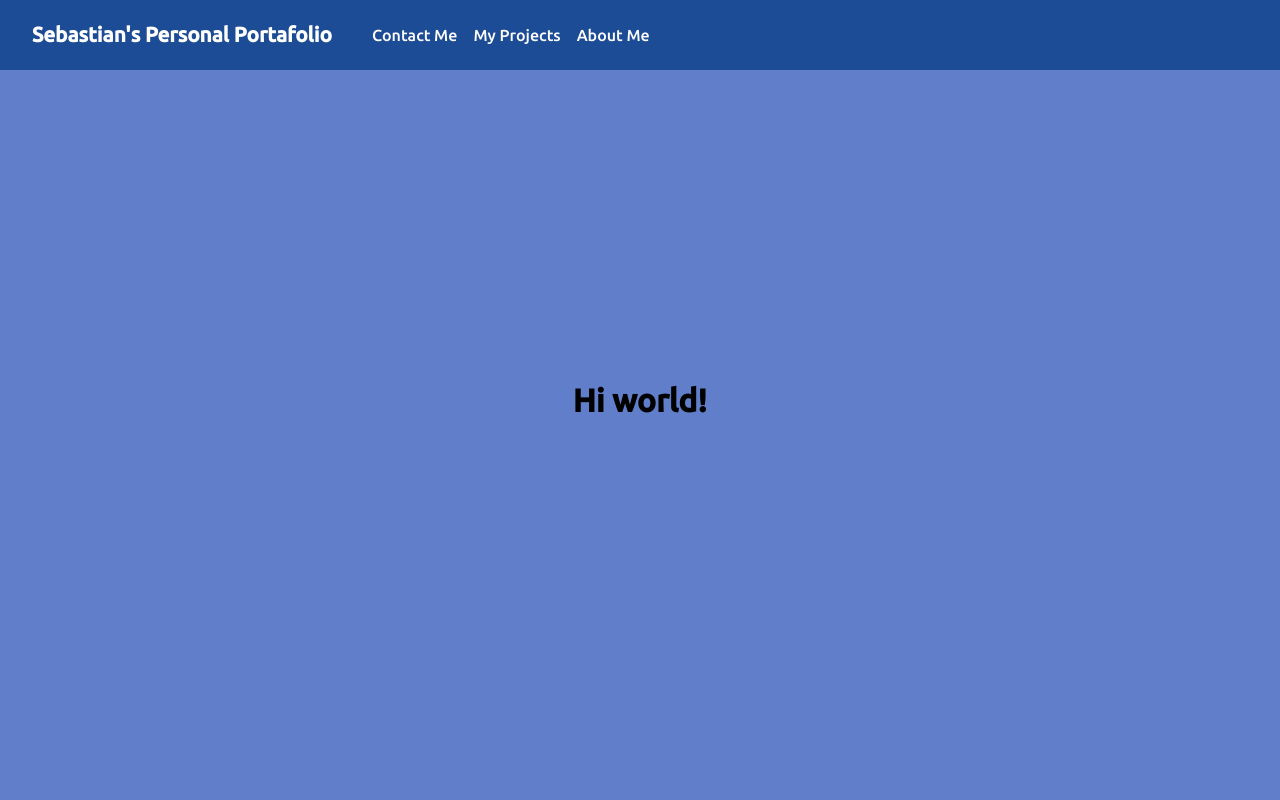
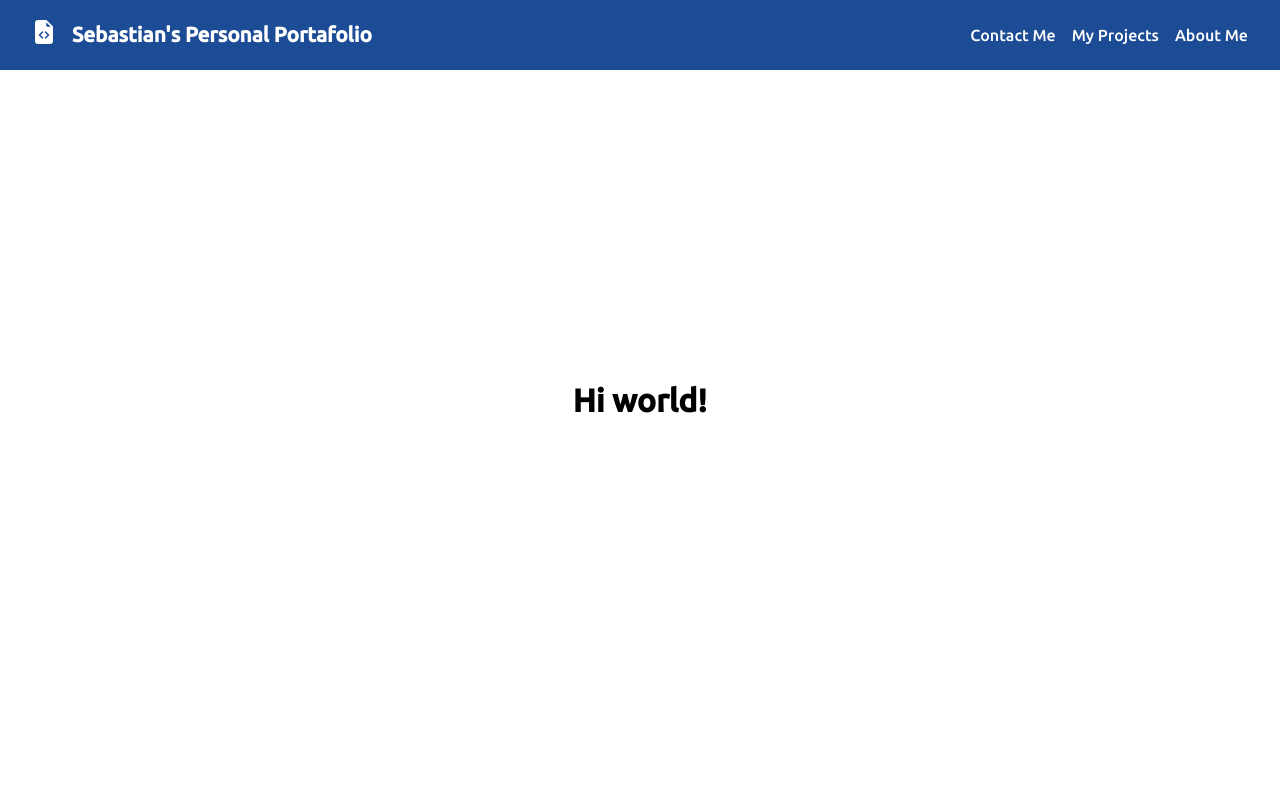
Before and after one commit to sad-sad-094/Personal-Portfolio-Sebastian-Aguirre-Duque, a React (Create React App) app: page / in a window 1280 px wide. Shown: the top 800 px of the page. Built offline with nearby package versions, Linux system fonts and the light colour scheme.

Commit message:
FinishNavbar

```diff
--- a/package.json
+++ b/package.json
@@ -9,6 +9,7 @@
     "node-sass": "^7.0.3",
     "react": "^18.2.0",
     "react-dom": "^18.2.0",
+    "react-icons": "^4.4.0",
     "react-scripts": "5.0.1",
     "sass": "^1.55.0",
     "web-vitals": "^2.1.0"
--- a/src/Components/Modules/Navbar.jsx
+++ b/src/Components/Modules/Navbar.jsx
@@ -2,6 +2,7 @@
 E-mail: sadw621@gmail.com */
 
 import React from 'react';
+import { BsFileEarmarkCodeFill } from 'react-icons/bs';
 
 function Navbar() {
 
@@ -9,6 +10,7 @@ function Navbar() {
 
     <nav className="navbar" id="navbar">
       <div className="nav-header">
+        <p><BsFileEarmarkCodeFill /></p>
         <h1>Sebastian's Personal Portafolio</h1>
       </div>
       <div className="nav-access">
--- a/src/styles/_navbar.scss
+++ b/src/styles/_navbar.scss
@@ -5,8 +5,8 @@ E-mail: sadw621@gmail.com */
   display: flex;
   flex-direction: row;
   align-items: center;
+  justify-content: space-between;
   position: fixed;
-  gap: wrap;
   top: 0;
   left: 0;
   width: 100%;
@@ -25,13 +25,19 @@ E-mail: sadw621@gmail.com */
 
 .nav-header {
   display: flex;
-  justify-self: left;
+  justify-content: left;
+  align-items: center;
   margin-left: $navbar-margin;
+  gap: $spacing
+}
+
+.nav-header p {
+  font-size: 1.5rem;
 }
 
 .nav-access {
   display: flex;
-  justify-self: right;
+  justify-content: right;
   margin-right: $navbar-margin;
 }
 
--- a/src/styles/_sections.scss
+++ b/src/styles/_sections.scss
@@ -8,15 +8,15 @@ section {
 }
 
 section:nth-child(1) {
-  background: #9ab4ff;
+  background: #607ec9;
 }
 
 section:nth-child(2) {
+  background: #ffffff;
+}
+section:nth-child(3) {
   background: #607ec9;
 }
-section:nth-child(3) {
-  background: rgb(46,88,148);
+section:nth-child(4) {
+  background: #ffffff;
 }
-section:nth-child(4) {
-  background: #607ec9;
-}
```
Also changed, not shown: 1 other file (tests, documents, lock files or other folders).
